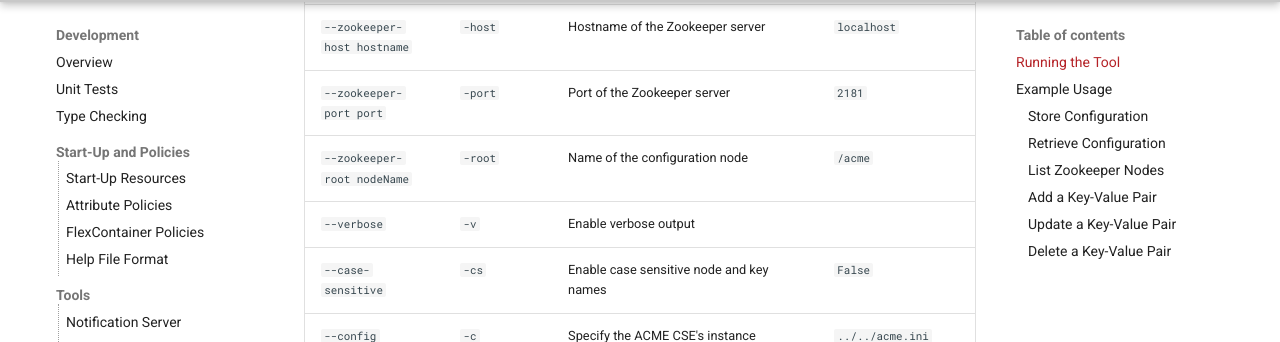
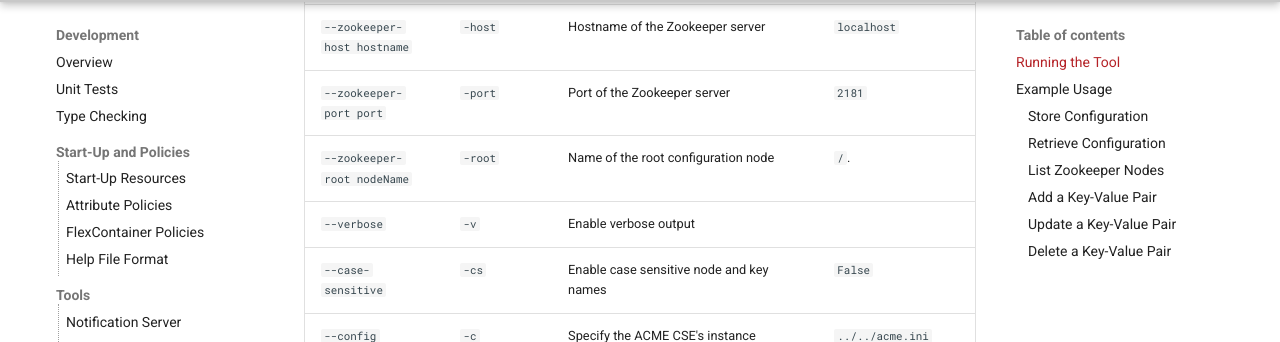
Before and after one commit to ankraft/ACME-oneM2M-CSE-mkdocs, an MkDocs documentation site: the page built from docs/development/tools/ZookeeperTool.md, in a window 1280 px wide and 900 px high, scrolled down 574 px. Shown: the part 110-452 px from the top of the window. Built offline with MkDocs 1.6.1 and Material for MkDocs 9.7.7, drawn with Linux system fonts in a browser that asks for light colours; comment, search, counter and statistics services are not loaded.

Commit message:
Change in default node

```diff
--- a/docs/development/tools/ZookeeperTool.md
+++ b/docs/development/tools/ZookeeperTool.md
@@ -17,7 +17,7 @@ The available commands are:
 | `--help`                                 | `-h`            | Show this help message and exit                                                              |                                        |
 | `--zookeeper-host hostname`              | `-host`         | Hostname of the Zookeeper server                                                             | `localhost`                            |
 | `--zookeeper-port port`                  | `-port`         | Port of the Zookeeper server                                                                 | `2181`                                 |
-| `--zookeeper-root nodeName`              | `-root`         | Name of the configuration node                                                               | `/acme`                                |
+| `--zookeeper-root nodeName`              | `-root`         | Name of the root configuration node                                                          | `/`.                                   |
 | `--verbose`                              | `-v`            | Enable verbose output                                                                        |                                        |
 | `--case-sensitive`                       | `-cs`           | Enable case sensitive node and key names                                                     | `False`                                |
 | `--config filename`                      | `-c`            | Specify the ACME CSE's instance configuration file                                           | `../../acme.ini`                       |
```
